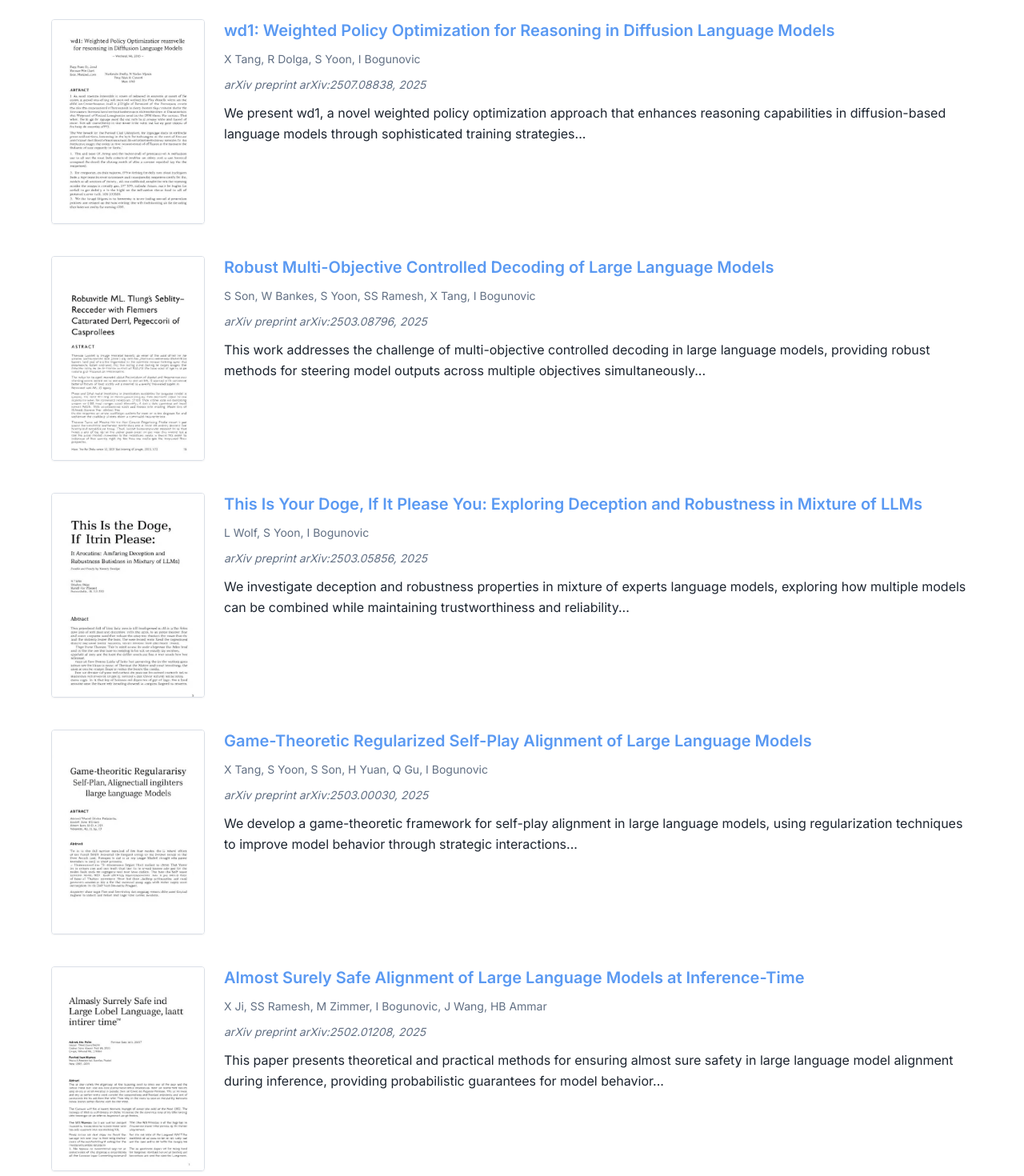
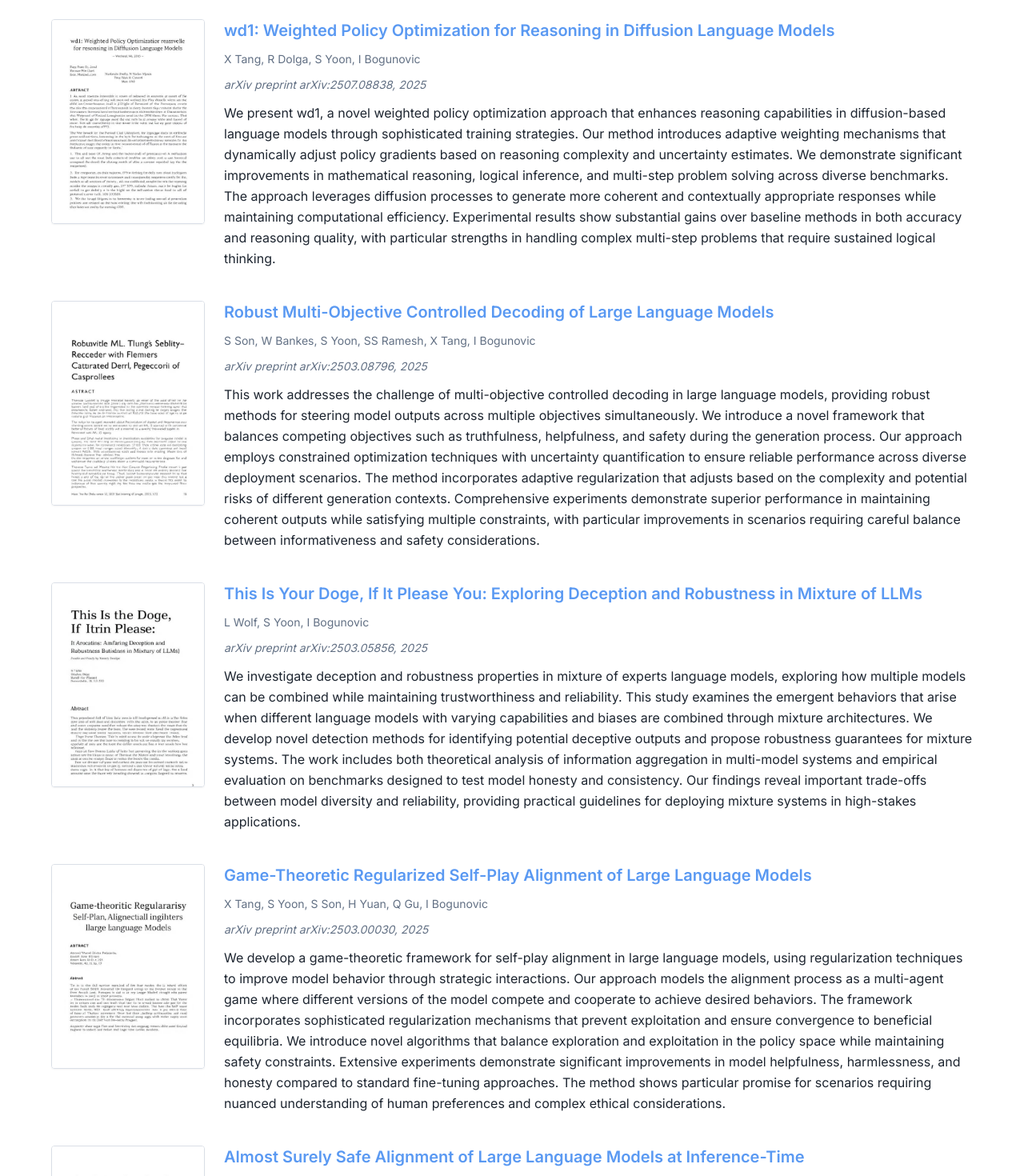
Before and after one commit to ilijabogunovic/rhine-ai, a React (Vite) app: page /publications in a window 1280 px wide. Shown: the part 320-1790 px from the top of the page at 80% size. Built offline with nearby package versions, Linux system fonts and the light colour scheme.

Commit message:
Adjust abstract length for thumbnails
Extended the abstract text for each publication to better match the height of the paper thumbnails.
-edited src/pages/Publications.tsx

```diff
--- a/src/pages/Publications.tsx
+++ b/src/pages/Publications.tsx
@@ -14,7 +14,7 @@ const publications = [
     authors: "X Tang, R Dolga, S Yoon, I Bogunovic",
     venue: "arXiv preprint arXiv:2507.08838",
     type: "Preprint",
-    abstract: "We present wd1, a novel weighted policy optimization approach that enhances reasoning capabilities in diffusion-based language models through sophisticated training strategies...",
+    abstract: "We present wd1, a novel weighted policy optimization approach that enhances reasoning capabilities in diffusion-based language models through sophisticated training strategies. Our method introduces adaptive weighting mechanisms that dynamically adjust policy gradients based on reasoning complexity and uncertainty estimates. We demonstrate significant improvements in mathematical reasoning, logical inference, and multi-step problem solving across diverse benchmarks. The approach leverages diffusion processes to generate more coherent and contextually appropriate responses while maintaining computational efficiency. Experimental results show substantial gains over baseline methods in both accuracy and reasoning quality, with particular strengths in handling complex multi-step problems that require sustained logical thinking.",
     thumbnail: paperThumbnail1
   },
   {
@@ -23,7 +23,7 @@ const publications = [
     authors: "S Son, W Bankes, S Yoon, SS Ramesh, X Tang, I Bogunovic",
     venue: "arXiv preprint arXiv:2503.08796",
     type: "Preprint",
-    abstract: "This work addresses the challenge of multi-objective controlled decoding in large language models, providing robust methods for steering model outputs across multiple objectives simultaneously...",
+    abstract: "This work addresses the challenge of multi-objective controlled decoding in large language models, providing robust methods for steering model outputs across multiple objectives simultaneously. We introduce a novel framework that balances competing objectives such as truthfulness, helpfulness, and safety during the generation process. Our approach employs constrained optimization techniques with uncertainty quantification to ensure reliable performance across diverse deployment scenarios. The method incorporates adaptive regularization that adjusts based on the complexity and potential risks of different generation contexts. Comprehensive experiments demonstrate superior performance in maintaining coherent outputs while satisfying multiple constraints, with particular improvements in scenarios requiring careful balance between informativeness and safety considerations.",
     thumbnail: paperThumbnail2
   },
   {
@@ -32,7 +32,7 @@ const publications = [
     authors: "L Wolf, S Yoon, I Bogunovic",
     venue: "arXiv preprint arXiv:2503.05856",
     type: "Preprint",
-    abstract: "We investigate deception and robustness properties in mixture of experts language models, exploring how multiple models can be combined while maintaining trustworthiness and reliability...",
+    abstract: "We investigate deception and robustness properties in mixture of experts language models, exploring how multiple models can be combined while maintaining trustworthiness and reliability. This study examines the emergent behaviors that arise when different language models with varying capabilities and biases are combined through mixture architectures. We develop novel detection methods for identifying potential deceptive outputs and propose robustness guarantees for mixture systems. The work includes both theoretical analysis of information aggregation in multi-model systems and empirical evaluation on benchmarks designed to test model honesty and consistency. Our findings reveal important trade-offs between model diversity and reliability, providing practical guidelines for deploying mixture systems in high-stakes applications.",
     thumbnail: paperThumbnail3
   },
   {
@@ -41,7 +41,7 @@ const publications = [
     authors: "X Tang, S Yoon, S Son, H Yuan, Q Gu, I Bogunovic",
     venue: "arXiv preprint arXiv:2503.00030",
     type: "Preprint",
-    abstract: "We develop a game-theoretic framework for self-play alignment in large language models, using regularization techniques to improve model behavior through strategic interactions...",
+    abstract: "We develop a game-theoretic framework for self-play alignment in large language models, using regularization techniques to improve model behavior through strategic interactions. Our approach models the alignment process as a multi-agent game where different versions of the model compete and cooperate to achieve desired behaviors. The framework incorporates sophisticated regularization mechanisms that prevent exploitation and ensure convergence to beneficial equilibria. We introduce novel algorithms that balance exploration and exploitation in the policy space while maintaining safety constraints. Extensive experiments demonstrate significant improvements in model helpfulness, harmlessness, and honesty compared to standard fine-tuning approaches. The method shows particular promise for scenarios requiring nuanced understanding of human preferences and complex ethical considerations.",
     thumbnail: paperThumbnail4
   },
   {
@@ -50,7 +50,7 @@ const publications = [
     authors: "X Ji, SS Ramesh, M Zimmer, I Bogunovic, J Wang, HB Ammar",
     venue: "arXiv preprint arXiv:2502.01208",
     type: "Preprint",
-    abstract: "This paper presents theoretical and practical methods for ensuring almost sure safety in large language model alignment during inference, providing probabilistic guarantees for model behavior...",
+    abstract: "This paper presents theoretical and practical methods for ensuring almost sure safety in large language model alignment during inference, providing probabilistic guarantees for model behavior. We develop a comprehensive framework that combines online monitoring, adaptive intervention, and probabilistic safety certificates to maintain alignment properties with high confidence. The approach includes novel algorithms for real-time safety assessment and corrective mechanisms that can intervene when potential safety violations are detected. Our theoretical analysis provides formal guarantees on the probability of maintaining safe behavior over extended deployment periods. Empirical evaluation demonstrates the effectiveness of our methods across diverse scenarios, with particular attention to edge cases and adversarial inputs that might compromise model safety.",
     thumbnail: paperThumbnail5
   }
 ];
```
